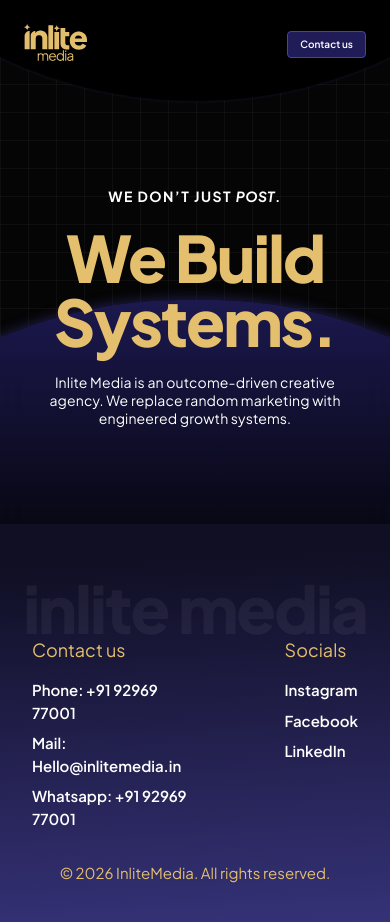
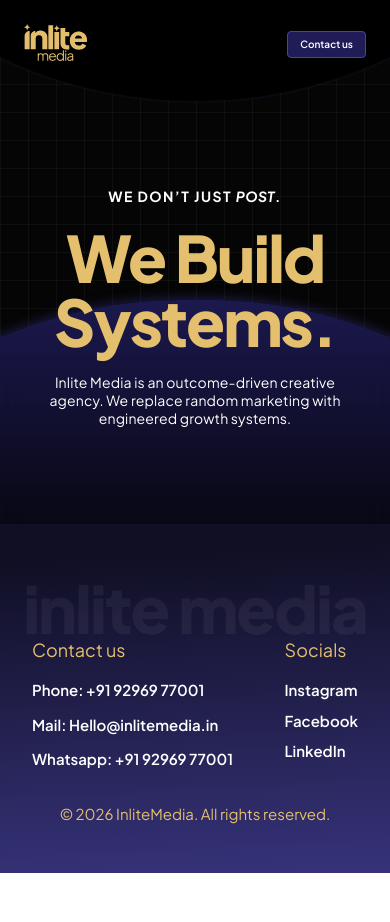
Before and after one commit to ravi67uem/inlite-media, a React (Vite) app: page / in a window 390 px wide. Shown: the top 922 px of the page. After the commit the page ends 873 px from the top, so only its background shows below. Built offline with nearby package versions, Linux system fonts and the light colour scheme.

Commit message:
Mobile design sync: Footer layout update, scroll fixes, and watermark adjustment

```diff
--- a/src/components/Footer.jsx
+++ b/src/components/Footer.jsx
@@ -20,10 +20,10 @@
 
 
       <div className="relative z-10 max-w-5xl mx-auto px-8 md:px-10">
-      {/* <div className="relative z-10 max-w-[1200px] mx-auto px-6 md:px-16"> */}
+        {/* <div className="relative z-10 max-w-[1200px] mx-auto px-6 md:px-16"> */}
 
         {/* <div className="grid grid-cols-1 md:grid-cols-2 gap-8 md:gap-16 md:items-start"> */}
-        <div className="grid grid-cols-2 grid-cols-[1.3fr_1fr] md:grid-cols-[1fr_auto] gap-6 md:gap-0 items-start">
+        <div className="grid grid-cols-2 grid-cols-[3fr_1fr] md:grid-cols-[1fr_auto] gap-6 md:gap-0 items-start">
 
           {/* Contact */}
           <div>
@@ -31,7 +31,7 @@
               Contact us
             </h3>
 
-            <div className="space-y-2 text-white text-[15px] md:text-[18px] font-semibold">
+            <div className="space-y-3 text-white text-[15px] md:text-[18px] font-semibold">
               <p>
                 Phone:{" "}
                 <a href="tel:+919296977001" className="hover:opacity-80">
--- a/src/components/HeroSection.jsx
+++ b/src/components/HeroSection.jsx
@@ -93,7 +93,7 @@
       />
 
       {/* Content */}
-      <div className="relative z-20 min-h-screen flex flex-col items-center justify-start text-center px-6 gap-5 md:gap-4 pt-[48vw] md:pt-35">
+      <div className="relative z-20 min-h-screen flex flex-col items-center justify-start text-center px-6 gap-5 md:gap-4 pt-[48vw] md:pt-35 pb-80 md:pb-10">
         <motion.div
           initial={{ opacity: 0, y: 20 }}
           animate={{ opacity: 1, y: 0 }}
```
